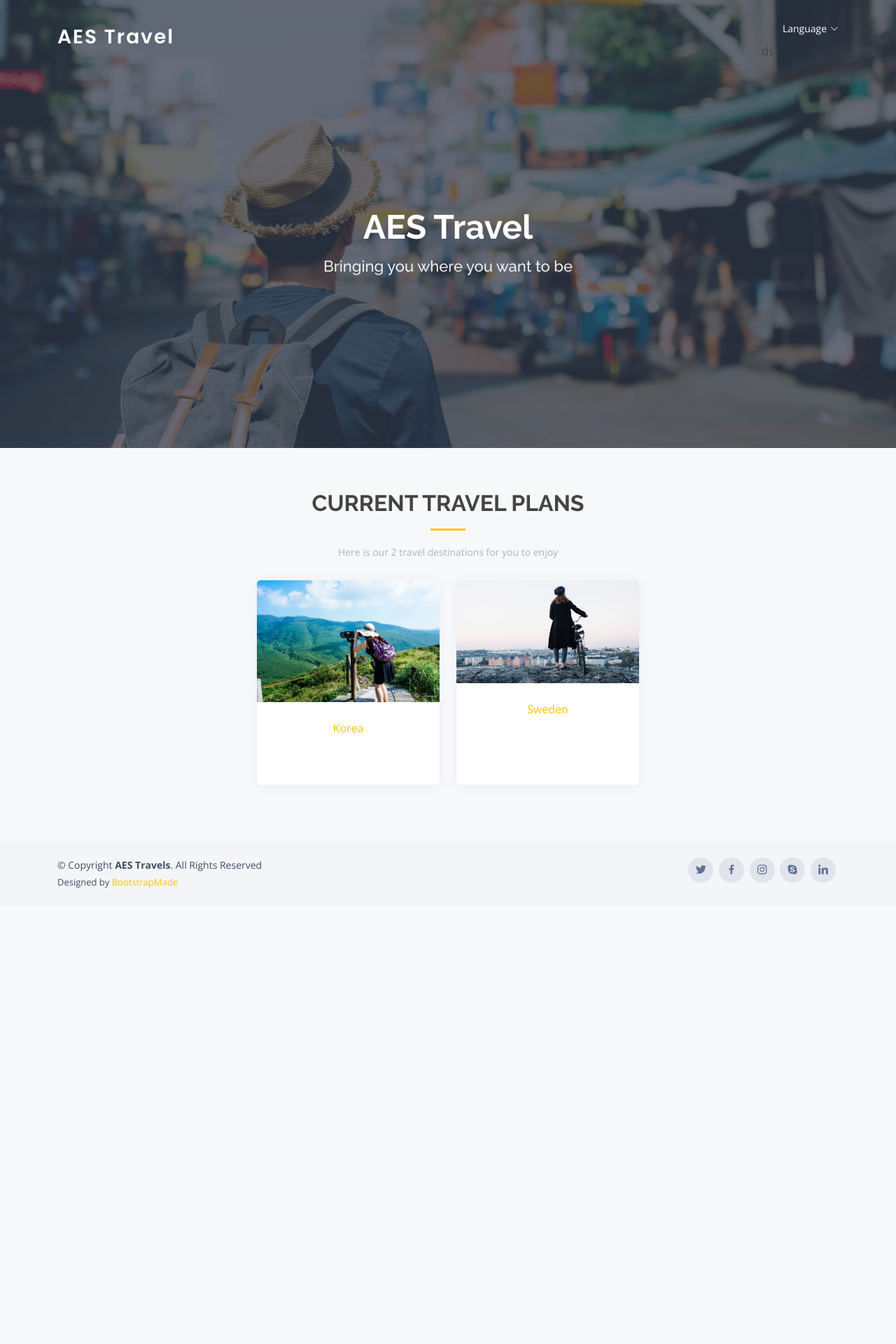
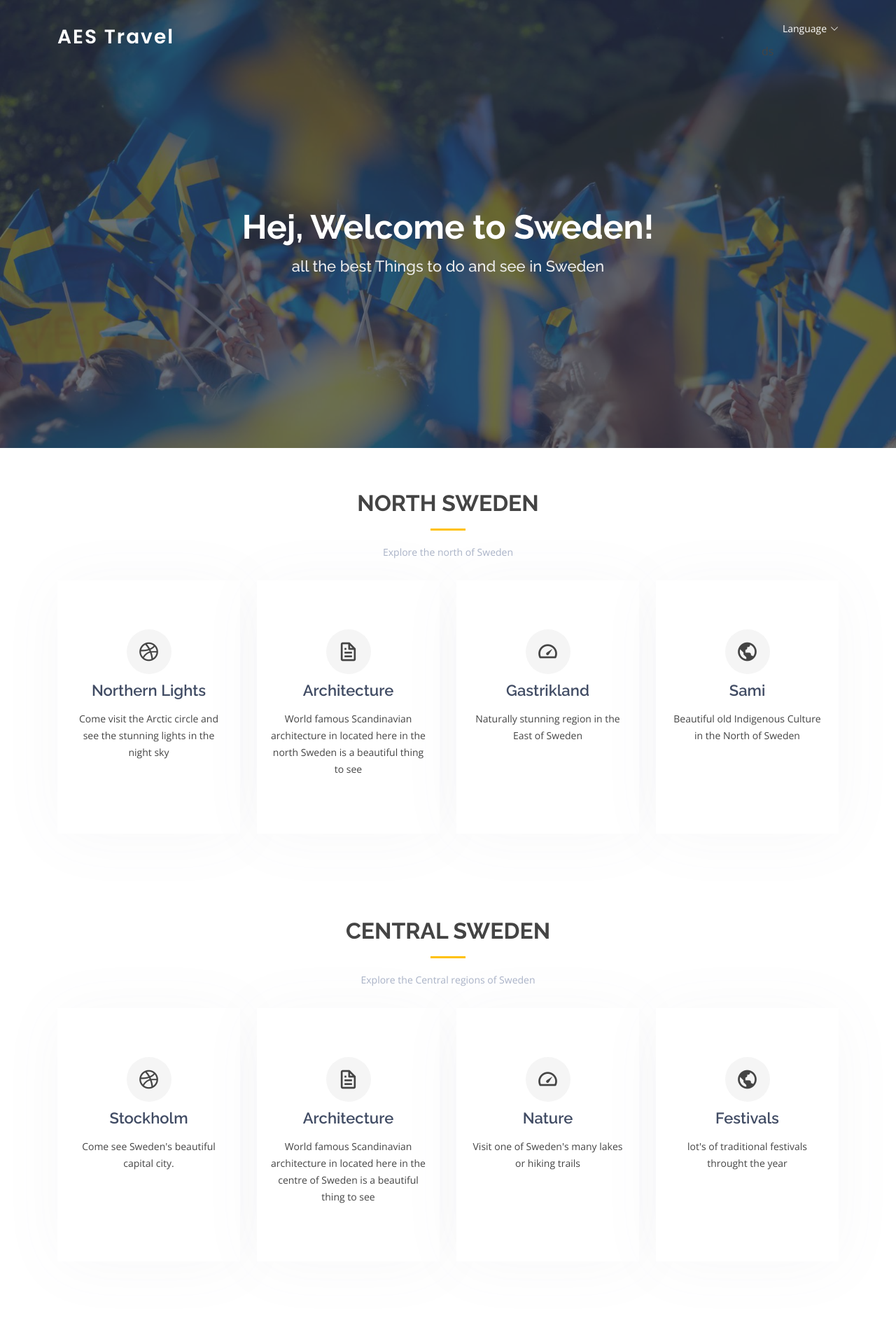
Before and after one commit to ErnestDecina/sdev2004-ca-website, a Flask app: page /sv/todo in a window 1280 px wide. Shown: the top 1920 px of the page at 70% size. Before the commit the page ends 1269 px from the top, so only its background shows below. Run offline with Flask 3, Linux system fonts and the light colour scheme; some libraries are stand-ins or nearby versions.

Commit message:
made a korean version of the todo in sweden, and english version

```diff
--- a/sdev2004-ca-website/app/templates/countries/sv/todo.html
+++ b/sdev2004-ca-website/app/templates/countries/sv/todo.html
@@ -212,7 +212,7 @@ Author: Seán Tighe
           <div class="col-lg-3 col-md-6 d-md-flex align-items-md-stretch">
             <div class="count-box">
               <i class="bi bi-journal-richtext"></i>
-              <span data-purecounter-start="0" data-purecounter-end="99999999999" data-purecounter-duration="1" class="purecounter"></span>
+              <span data-purecounter-start="41" data-purecounter-end="38" data-purecounter-duration="15" class="purecounter"></span>
               <p><strong>{{_("Projects")}}</strong></p>
             </div>
           </div>
@@ -240,14 +240,14 @@ Author: Seán Tighe
 </main>
 
 {% elif lang_code == "ko" %}
-<section id="hero_2" style=" background-image: url({{url_for('static', filename='img/ko/todo/header.jpg')}}");>
+<section id="hero_2" style=" background-image: url({{url_for('static', filename='img/sv/todo/flags.jpg')}}");>
 </section><!-- End Hero -->
 
 <main id="main">
 
     <section id="title" class="title">
         <div class="container">
-          <div style="text-align:center"> <h2>{{_("Traveling in Korea")}}</h2> </div>
+          <div style="text-align:center"> <h2>{{_("Traveling in Sweden")}}</h2> </div>
         </div>
     </section>
 
@@ -257,10 +257,10 @@ Author: Seán Tighe
 
           <div class="row">
             <div class="col-lg-6 order-1 order-lg-2">
-                <img alt="" class="img-fluid" src="{{ url_for('static', filename='img/ko/todo/gyeongpoop.jpg') }}">
+                <img alt="" class="img-fluid" src="{{ url_for('static', filename='img/sv/todo/stockholm.jpg') }}">
             </div>
             <div class="col-lg-6 pt-4 pt-lg-0 order-2 order-lg-1 content">
-              <h3>{{_("The Five Royal Palaces of Seoul")}}</h3>
+              <h3>{{_("Stockholm")}}</h3>
               <p class="fst-italic">
                 {{_("The five palaces of Seoul are royal palaces of the Joseon Dynasty and symbols of Korea’s culture and history. Each palace has its unique charms: Gyeongbokgung Palace, the royal residence; Changdeokgung Palace, a UNESCO World Heritage Site inscribed in 1997 with remarkable beauty; Deoksugung Palace, a combination of Korean aesthetics and Western architecture; Changgyeonggung Palace, now restored from the damages caused by Japanese occupation; and Gyeonghuigung Palace, humble and simple.")}}
               </p>
@@ -274,10 +274,10 @@ Author: Seán Tighe
 
           <div class="row">
             <div class="col-lg-6">
-                <img alt="" class="img-fluid" src="{{ url_for('static', filename='img/ko/todo/hongdae.jpg') }}">
+                <img alt="" class="img-fluid" src="{{ url_for('static', filename='img/sv/todo/north-lights.jpg') }}">
             </div>
             <div class="col-lg-6 pt-4 pt-lg-0 order-2 order-lg-1 content">
-              <h3>{{_("Hongik University Hongdae Street")}}</h3>
+              <h3>{{_("North Sweden")}}</h3>
               <p class="fst-italic">
                 {{_("The heart of Seoul’s youth culture is this eclectic collection of cafes, restaurants, bars, clubs, art markets, galleries, and shops. Its numerous alleys wind through the area, carrying unique themes like clubbing, art, and murals (Picasso Street). Busking, performances, events, and the powerful energy of youthful freedom draw numerous youths to the area, especially on weekends.")}}
               </p>
@@ -290,10 +290,10 @@ Author: Seán Tighe
 
           <div class="row">
             <div class="col-lg-6 order-1 order-lg-2">
-                <img alt="" class="img-fluid" src="{{ url_for('static', filename='img/ko/todo/COEX.jpg') }}">
+                <img alt="" class="img-fluid" src="{{ url_for('static', filename='img/sv/todo/hiker.jpg') }}">
             </div>
             <div class="col-lg-6 pt-4 pt-lg-0 order-2 order-lg-1 content">
-              <h3>{{_("COEX (Starfield)")}}</h3>
+              <h3>{{_("Central Sweden")}}</h3>
               <p class="fst-italic">
                 {{_("COEX is a cultural center housing shops, film theaters, an aquarium, a large bookstore, and a library. Starfield Library in particular is a beloved location for photo ops for its two-story, 13-meter-high bookstores. It is designed as an open space of communication through books, and it hosts many literature-themed cultural events.")}}
               </p>
@@ -306,10 +306,10 @@ Author: Seán Tighe
 
           <div class="row">
             <div class="col-lg-6">
-                <img alt="" class="img-fluid" src="{{ url_for('static', filename='img/ko/todo/seoulland.jpg') }}">
+                <img alt="" class="img-fluid" src="{{ url_for('static', filename='img/sv/todo/architecture.jpg') }}">
             </div>
             <div class="col-lg-6 pt-4 pt-lg-0 order-2 order-lg-1 content">
-              <h3>{{_("Seoul Land")}}</h3>
+              <h3>{{_("South Sweden")}}</h3>
               <p class="fst-italic">
                 {{_("Seoul Land has gained popularity as a land of adventures and dreams. Its attractions are organized by themes, such as the World Plaza, Tomorrow Land, Character Town, and Adventure Land. There are about 50 rides, all inspired by Korean animation characters. The amusement park runs a sled slope and a fishing spot in winter. At night, Seoul Land turns into Luna Park decorated with splendid lights.")}}
               </p>
@@ -317,17 +317,15 @@ Author: Seán Tighe
           </div>
     </section>
 
-
-
     <section id="todo-spotFive" class="todo-spotFive">
         <div class="container">
 
           <div class="row">
             <div class="col-lg-6 order-1 order-lg-2">
-                <img alt="" class="img-fluid" src="{{ url_for('static', filename='img/ko/todo/seomjingang.jpg') }}">
+                <img alt="" class="img-fluid" src="{{ url_for('static', filename='img/sv/todo/food.jpg') }}">
             </div>
             <div class="col-lg-6 pt-4 pt-lg-0 order-2 order-lg-1 content">
-              <h3>{{_("Seomjingang Train Village in Gokseong")}}</h3>
+              <h3>{{_("Swedish Food and Culture")}}</h3>
               <p class="fst-italic">
                 {{_("Seomjingang Train Village is a train-themed park developed from the former Gokseong Station and the discontinued Jeolla Line. The village is home to Dreamland amusement park; the goblin-themed Yosul (Magic) Land; Chichippuppu Playground, where visitors can learn and experience railway history and culture; an animal farm; a VR zone; and a media art exhibition hall. Visitors can also ride the railbike or the steam locomotive.") }}
               </p>
@@ -348,74 +346,162 @@ Author: Seán Tighe
                     <img alt="" class="img-fluid" src="url(/static/img/ko/home/1.jpg)">
                 </div>
 
-                <a class="btn-learn-more" href="/ko/booking">{{_("Book here")}}</a>
+                <a class="btn-learn-more" href="/sv/booking">{{_("Book here")}}</a>
             </div>
         </div>
     </section>
 </main>
 {% elif lang_code == "en" %}
     <section class="d-flex align-items-center justify-content-center" id="hero"
-             style="background-image: url( {{ url_for('static', filename='img/' + lang_code + '/index/index-hero.webp') }} ); ">
+             style="background-image: url( {{ url_for('static', filename='img/sv/todo/flags.jpg') }} ); ">
         <div class="container position-relative">
-            <h1>{{_('AES Travel')}}</h1>
-            <h2>{{_('Bringing you where you want to be')}}</h2>
+            <h1>{{_('Hej, Welcome to Sweden!')}}</h1>
+            <h2>{{_('all the best Things to do and see in Sweden')}}</h2>
         </div>
     </section><!-- End Hero -->
 
     <main id="main">
-        <section class="team section-bg" id="team">
+
+      <!-- ======= North Section ======= -->
+    <section class="services">
       <div class="container">
 
-                <div class="section-title">
-                    <h2>{{_('Current Travel Plans')}}</h2>
-                    <p>{{_('Here is our 2 travel destinations for you to enjoy')}}</p>
+        <div class="section-title" data-aos="fade-in" data-aos-delay="100">
+          <h2>{{_("North Sweden")}}</h2>
+          <p>{{_("Explore the north of Sweden")}}</p>
         </div>
 
         <div class="row">
-
-                    <div class="col-lg-3 col-md-6 d-flex align-items-stretch" style="visibility: hidden;">
-                        <div class="member">
-                            <div class="member-img">
-                                <img alt="" class="img-fluid" src="">
-                                <div class="social">
-                                    <a href=""><i class="bi bi-twitter"></i></a>
-                                    <a href=""><i class="bi bi-facebook"></i></a>
-                                    <a href=""><i class="bi bi-instagram"></i></a>
-                                    <a href=""><i class="bi bi-linkedin"></i></a>
-                                </div>
-                            </div>
-                            <div class="member-info">
-                                <h4>Walter White</h4>
-                                <span>Chief Executive Officer</span>
-                            </div>
+          <div class="col-md-6 col-lg-3 d-flex align-items-stretch mb-5 mb-lg-0">
+            <div class="icon-box" data-aos="fade-up">
+              <div class="icon"><i class="bx bxl-dribbble"></i></div>
+              <h4 class="title"><a href="">{{_("Northern Lights")}}</a></h4>
+              <p class="description">{{_("Come visit the Arctic circle and see the stunning lights in the night sky")}}</p>
             </div>
           </div>
 
-                    <div class="col-lg-3 col-md-6 d-flex align-items-stretch">
-                        <div class="member">
-                            <div class="member-img">
-                                <a href="{{ url_for('ko_home') }}">
-                                    <img alt="" class="img-fluid" src="{{ url_for('static', filename='img/' + lang_code + '/index/korea_image.webp') }}">
-                                </a>
-                            </div>
-                            <div class="member-info">
-                                <a  href="{{ url_for('ko_home') }}">{{_('Korea')}}</a>
-                            </div>
+          <div class="col-md-6 col-lg-3 d-flex align-items-stretch mb-5 mb-lg-0">
+            <div class="icon-box" data-aos="fade-up" data-aos-delay="100">
+              <div class="icon"><i class="bx bx-file"></i></div>
+              <h4 class="title"><a href="">{{_("Architecture")}}</a></h4>
+              <p class="description">{{_("World famous Scandinavian architecture in located here in the north Sweden is a beautiful thing to see")}}</p>
             </div>
           </div>
 
-                    <div class="col-lg-3 col-md-6 d-flex align-items-stretch">
-                        <div class="member">
-                            <div class="member-img">
-                                <a href="{{ url_for('sv_home') }}">
-                                    <img alt="" class="img-fluid" src="{{ url_for('static', filename='img/' + lang_code + '/index/sweden_image.webp') }}">
-                                </a>
-                            </div>
-                            <div class="member-info">
-                                <a href="{{ url_for('sv_home') }}">{{_('Sweden')}}</a>
+          <div class="col-md-6 col-lg-3 d-flex align-items-stretch mb-5 mb-lg-0">
+            <div class="icon-box" data-aos="fade-up" data-aos-delay="200">
+              <div class="icon"><i class="bx bx-tachometer"></i></div>
+              <h4 class="title"><a href="">{{_("Gastrikland")}}</a></h4>
+              <p class="description">{{_("Naturally stunning region in the East of Sweden")}}</p>
             </div>
           </div>
+
+          <div class="col-md-6 col-lg-3 d-flex align-items-stretch mb-5 mb-lg-0">
+            <div class="icon-box" data-aos="fade-up" data-aos-delay="300">
+              <div class="icon"><i class="bx bx-world"></i></div>
+              <h4 class="title"><a href="">{{_("Sami")}}</a></h4>
+              <p class="description">{{_("Beautiful old Indigenous Culture in the North of Sweden")}}</p>
             </div>
+          </div>
+
+        </div>
+
+      </div>
+    </section><!-- End Services Section -->
+
+    <!-- ======= Middle Section ======= -->
+    <section id="services" class="services">
+      <div class="container">
+
+        <div class="section-title" data-aos="fade-in" data-aos-delay="100">
+          <h2>{{_("Central Sweden")}}</h2>
+          <p>{{_("Explore the Central regions of Sweden")}}</p>
+        </div>
+
+        <div class="row">
+          <div class="col-md-6 col-lg-3 d-flex align-items-stretch mb-5 mb-lg-0">
+            <div class="icon-box" data-aos="fade-up">
+              <div class="icon"><i class="bx bxl-dribbble"></i></div>
+              <h4 class="title"><a href="">{{_("Stockholm")}}</a></h4>
+              <p class="description">{{_("Come see Sweden's beautiful capital city.")}}</p>
+            </div>
+          </div>
+
+          <div class="col-md-6 col-lg-3 d-flex align-items-stretch mb-5 mb-lg-0">
+            <div class="icon-box" data-aos="fade-up" data-aos-delay="100">
+              <div class="icon"><i class="bx bx-file"></i></div>
+              <h4 class="title"><a href="">{{_("Architecture")}}</a></h4>
+              <p class="description">{{_("World famous Scandinavian architecture in located here in the centre of Sweden is a beautiful thing to see")}}</p>
+            </div>
+          </div>
+
+          <div class="col-md-6 col-lg-3 d-flex align-items-stretch mb-5 mb-lg-0">
+            <div class="icon-box" data-aos="fade-up" data-aos-delay="200">
+              <div class="icon"><i class="bx bx-tachometer"></i></div>
+              <h4 class="title"><a href="">{{_("Nature")}}</a></h4>
+              <p class="description">{{_("Visit one of Sweden's many lakes or hiking trails")}}</p>
+            </div>
+          </div>
+
+          <div class="col-md-6 col-lg-3 d-flex align-items-stretch mb-5 mb-lg-0">
+            <div class="icon-box" data-aos="fade-up" data-aos-delay="300">
+              <div class="icon"><i class="bx bx-world"></i></div>
+              <h4 class="title"><a href="">{{_("Festivals")}}</a></h4>
+              <p class="description">{{_("lot's of traditional festivals throught the year")}}</p>
+            </div>
+          </div>
+
+        </div>
+
+      </div>
+    </section><!-- End Services Section -->
+
+    <!-- ======= South Section ======= -->
+    <section class="services">
+      <div class="container">
+
+        <div class="section-title" data-aos="fade-in" data-aos-delay="100">
+          <h2>{{_("South Sweden")}}</h2>
+          <p>{{_("Explore the South of Sweden")}}</p>
+        </div>
+
+        <div class="row">
+          <div class="col-md-6 col-lg-3 d-flex align-items-stretch mb-5 mb-lg-0">
+            <div class="icon-box" data-aos="fade-up">
+              <div class="icon"><i class="bx bxl-dribbble"></i></div>
+              <h4 class="title"><a href="">{{_("Gothenburg")}}</a></h4>
+              <p class="description">{{_("Beautiful city in the south of Sweden featuring many amazing sights to see")}}</p>
+            </div>
+          </div>
+
+          <div class="col-md-6 col-lg-3 d-flex align-items-stretch mb-5 mb-lg-0">
+            <div class="icon-box" data-aos="fade-up" data-aos-delay="100">
+              <div class="icon"><i class="bx bx-file"></i></div>
+              <h4 class="title"><a href="">{{_("Architecture")}}</a></h4>
+              <p class="description">{{_("World famous Scandinavian architecture in located here in the south of Sweden is a beautiful thing to see")}}</p>
+            </div>
+          </div>
+
+          <div class="col-md-6 col-lg-3 d-flex align-items-stretch mb-5 mb-lg-0">
+            <div class="icon-box" data-aos="fade-up" data-aos-delay="200">
+              <div class="icon"><i class="bx bx-tachometer"></i></div>
+              <h4 class="title"><a href="">{{_("Oresund bridge")}}</a></h4>
+              <p class="description">{{_("Longest bridge in Europe connects to Denmark")}}</p>
+            </div>
+          </div>
+
+          <div class="col-md-6 col-lg-3 d-flex align-items-stretch mb-5 mb-lg-0">
+            <div class="icon-box" data-aos="fade-up" data-aos-delay="300">
+              <div class="icon"><i class="bx bx-world"></i></div>
+              <h4 class="title"><a href="">{{_("Festivals")}}</a></h4>
+              <p class="description">{{_("lot's of traditional festivals throught the year")}}</p>
+            </div>
+          </div>
+
+        </div>
+
+      </div>
+    </section><!-- End Services Section -->
 
                     <div class="col-lg-3 col-md-6 d-flex align-items-stretch" style="visibility: hidden;">
                         <div class="member">
```
Also changed, not shown: sdev2004-ca-website/app/static/img/sv/todo/architecture.jpg (added), sdev2004-ca-website/app/static/img/sv/todo/food.jpg (added). Lines whose indentation alone changed are shown as unchanged.
